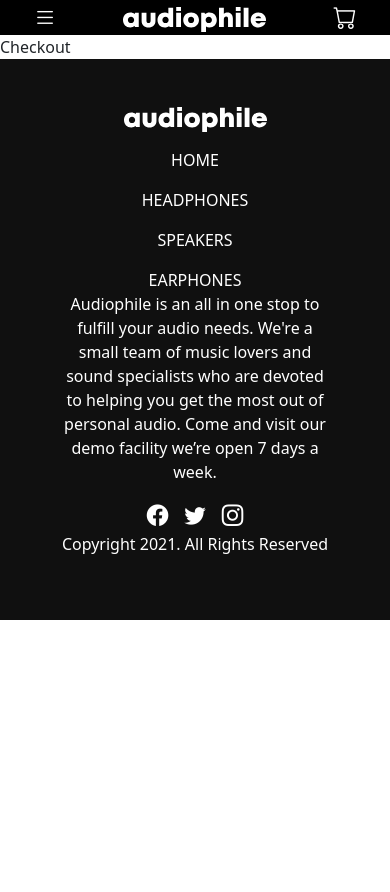
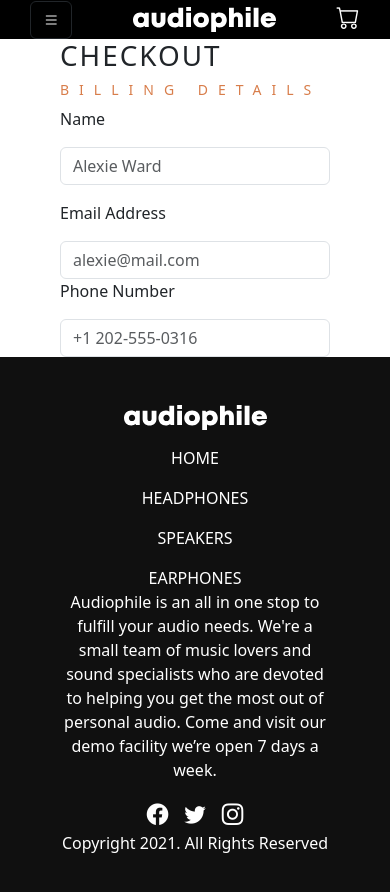
Before and after one commit to abdalsimam1-sketch/audiophile-ecommerce-website, a React (Vite) app: page /checkout in a window 390 px wide. Shown: the top 892 px of the page. Before the commit the page ends 844 px from the top, so only its background shows below. Built offline with nearby package versions, Linux system fonts and the light colour scheme.

Commit message:
feat: navbar menu for mobile

```diff
--- /dev/null
+++ b/src/Context/CartContext.jsx
@@ -0,0 +1,28 @@
+import { useContext, useState, useEffect, createContext } from "react";
+const CartContext = createContext();
+
+export const CartProvider = ({ children }) => {
+  const [cart, setCart] = useState([]);
+  const values = {
+    cart,
+    setCart,
+  };
+
+  useEffect(() => {
+    const savedString = localStorage.getItem("audiophile-cart");
+    if (savedString) {
+      const parsedArray = JSON.parse(savedString);
+      setCart(parsedArray);
+    }
+  }, []);
+
+  useEffect(() => {
+    localStorage.setItem("audiophile-cart", JSON.stringify(cart));
+  }, [cart]);
+
+  return <CartContext.Provider value={values}>{children}</CartContext.Provider>;
+};
+export const useCart = () => {
+  const context = useContext(CartContext);
+  return context;
+};
--- a/src/components/Cart.jsx
+++ b/src/components/Cart.jsx
@@ -0,0 +1,5 @@
+import React from "react";
+
+export const Cart = () => {
+  return <div>Cart</div>;
+};
--- a/src/components/Categories.jsx
+++ b/src/components/Categories.jsx
@@ -3,7 +3,7 @@ import speakers from "../assets/shared/desktop/image-category-thumbnail-speakers
 import earphones from "../assets/shared/desktop/image-category-thumbnail-earphones.png";
 import { Button3 } from "../components/buttons/Button3";
 import { Link } from "react-router-dom";
-export const Categories = () => {
+export const Categories = ({ closeMenu }) => {
   const categoires = [
     {
       image: headphones,
@@ -38,6 +38,7 @@ export const Categories = () => {
                   <Link
                     to={`/category/${category.category}`}
                     className="mx-auto "
+                    onClick={closeMenu}
                   >
                     <Button3 text="SHOP"></Button3>
                   </Link>
--- a/src/components/Navbar.jsx
+++ b/src/components/Navbar.jsx
@@ -1,15 +1,28 @@
+import { useState } from "react";
 import logo from "../assets/shared/desktop/logo.svg";
 import { Link } from "react-router-dom";
+import { Categories } from "./Categories";
 export const Navbar = () => {
+  const [isOpen, setIsOpen] = useState(false);
+
+  const toggleMenu = () => {
+    setIsOpen(!isOpen);
+  };
+  const closeMenu = () => {
+    setIsOpen(false);
+  };
   return (
     <header className="">
       <nav className="nav-bar text-white d-flex fs-3 justify-content-around d-md-none d-lg-none ">
         <div>
-          <i className="bi bi-list"></i>
+          <i
+            className="bi bi-list btn btn-outline-dark text-white "
+            onClick={toggleMenu}
+          ></i>
         </div>
         <div>
           {" "}
-          <Link to="/">
+          <Link to="/" onClick={closeMenu}>
             {" "}
             <img src={logo} alt="audiophile logo" className="img-fluid" />
           </Link>
@@ -20,7 +33,7 @@ export const Navbar = () => {
       </nav>
       <nav className=" nav-bar text-white d-flex fs-3 justify-content-around d-none d-md-flex d-lg-none">
         <div className="d-flex gap-3 align-items-center">
-          <i className="bi bi-list"></i>
+          <i className="bi bi-list btn" onClick={toggleMenu}></i>
           <Link to="/">
             <img
               src={logo}
@@ -40,16 +53,19 @@ export const Navbar = () => {
             <img src={logo} alt="audiophile logo" />
           </Link>
         </div>
-        <div className="nav-links d-flex align-items-center gap-5">
-          <Link>HOME</Link>
-          <Link>HEADPHONES</Link>
-          <Link>SPEAKERS</Link>
-          <Link>EARPHONES</Link>
+        <div className="nav-links d-flex align-items-center gap-5 ">
+          <Link to="/">HOME</Link>
+          <Link to="/category/headphones">HEADPHONES</Link>
+          <Link to="/category/speakers">SPEAKERS</Link>
+          <Link to="/category/earphones">EARPHONES</Link>
         </div>
         <div>
           <i className="bi bi-cart fs-3"></i>
         </div>
       </nav>
+      <div className="d-md-none d-lg-none ">
+        {isOpen && <Categories closeMenu={closeMenu}></Categories>}
+      </div>
     </header>
   );
 };
--- a/src/components/YouMayAlsoLike.jsx
+++ /dev/null
@@ -1,5 +0,0 @@
-import React from "react";
-
-export const YouMayAlsoLike = () => {
-  return <div>YouMayAlsoLike</div>;
-};
--- a/src/components/inputs/TextField.jsx
+++ b/src/components/inputs/TextField.jsx
@@ -1,13 +1,13 @@
 export const TextField = ({ label, placeholder }) => {
   return (
     <div>
-      <label className="form-label">
+      <label className="form-label m-0">
         <p>{label}</p>
       </label>
       <input
         type="text"
         placeholder={`${placeholder}`}
-        className="form-control"
+        className="form-control m-0"
       />
     </div>
   );
--- a/src/main.jsx
+++ b/src/main.jsx
@@ -6,11 +6,14 @@ import "bootstrap/dist/css/bootstrap.min.css";
 import "bootstrap/dist/js/bootstrap.bundle.min.js";
 import "bootstrap-icons/font/bootstrap-icons.css";
 import { BrowserRouter as Router } from "react-router-dom";
+import { CartProvider } from "./Context/CartContext.jsx";
 
 createRoot(document.getElementById("root")).render(
   <StrictMode>
-    <Router>
-      <App />
-    </Router>
+    <CartProvider>
+      <Router>
+        <App />
+      </Router>
+    </CartProvider>
   </StrictMode>,
 );
--- a/src/pages/Checkout.jsx
+++ b/src/pages/Checkout.jsx
@@ -1,5 +1,27 @@
-import React from "react";
+import { TextField } from "../components/inputs/TextField";
+import { Radio } from "../components/inputs/Radio";
+export const Checkout = () => {
+  return (
+    <main className="container">
+      <section className="container px-5 p-md-0 headings">
+        <h1> CHECKOUT</h1>
+        <h6 className="overline">billing details</h6>
+      </section>
+      <section className="container billing px-5 px-md-0">
+        <div className="d-flex flex-column flex-md-row gap-md-5 gap-3">
+          <TextField placeholder="Alexie Ward" label="Name"></TextField>
+          <TextField
+            placeholder="alexie@mail.com"
+            label="Email Address"
+          ></TextField>
+        </div>
+        <TextField
+          placeholder="+1 202-555-0316"
+          label="Phone Number"
+        ></TextField>
+      </section>
 
-export const Checkout = () => {
-  return <div>Checkout</div>;
+      <section></section>
+    </main>
+  );
 };
--- a/src/pages/Details.jsx
+++ b/src/pages/Details.jsx
@@ -1,5 +1,8 @@
 import { useParams, useNavigate } from "react-router-dom";
 import data from "../data.json";
+import { Categories } from "../components/Categories";
+import { Description } from "../components/Description";
+import { Button1 } from "../components/buttons/Button1";
 
 export const Details = () => {
   const navigate = useNavigate();
@@ -45,7 +48,7 @@ export const Details = () => {
           </div>
         </div>
       </section>
-      <article className="px-3">
+      <article className="px-md-3">
         <section className="container features-section d-flex flex-column flex-md-row gap-md-5 ">
           <div>
             <h2>features</h2>
@@ -88,6 +91,28 @@ export const Details = () => {
           />
         </div>
       </section>
+
+      <section className="you-may-like-section container text-center">
+        <div className="row">
+          {filteredProduct.others.map((item, index) => (
+            <div className="col-12 col-md-6 col-lg-4 g-3" key={index}>
+              <div className="card">
+                <img src={item.image.mobile} alt="" />
+                <h3>{item.name}</h3>
+                <Button1
+                  to={`/details/${item.slug}`}
+                  text="SEE PRODUCT"
+                ></Button1>
+              </div>
+            </div>
+          ))}
+        </div>
+      </section>
+
+      <section className="categories-description d-flex flex-column gap-4">
+        <Categories></Categories>
+        <Description></Description>
+      </section>
     </main>
   );
 };
```
